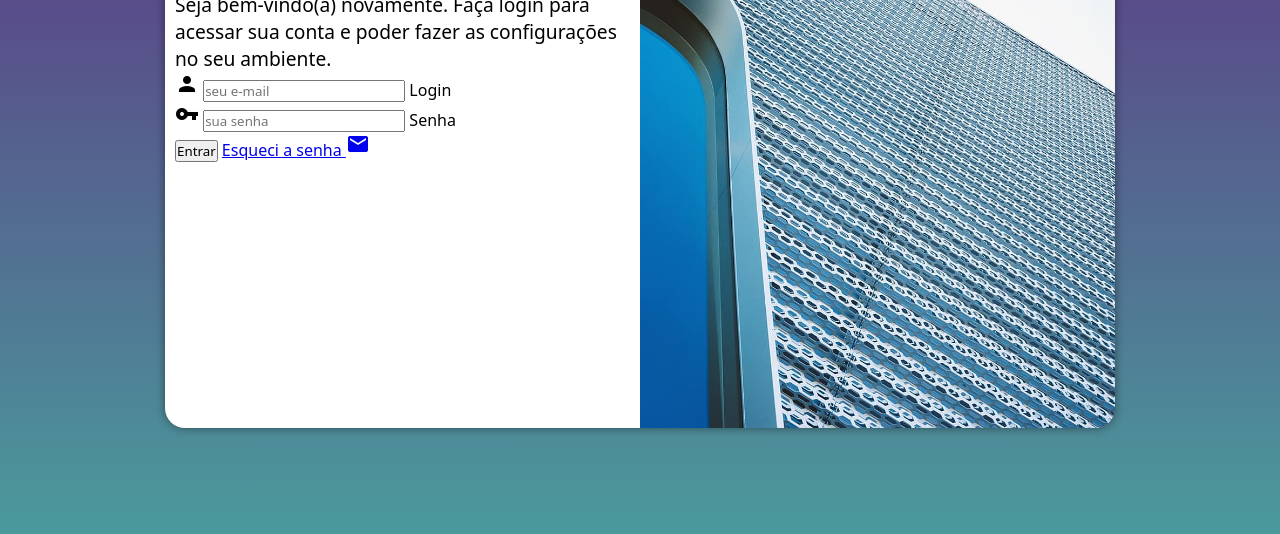
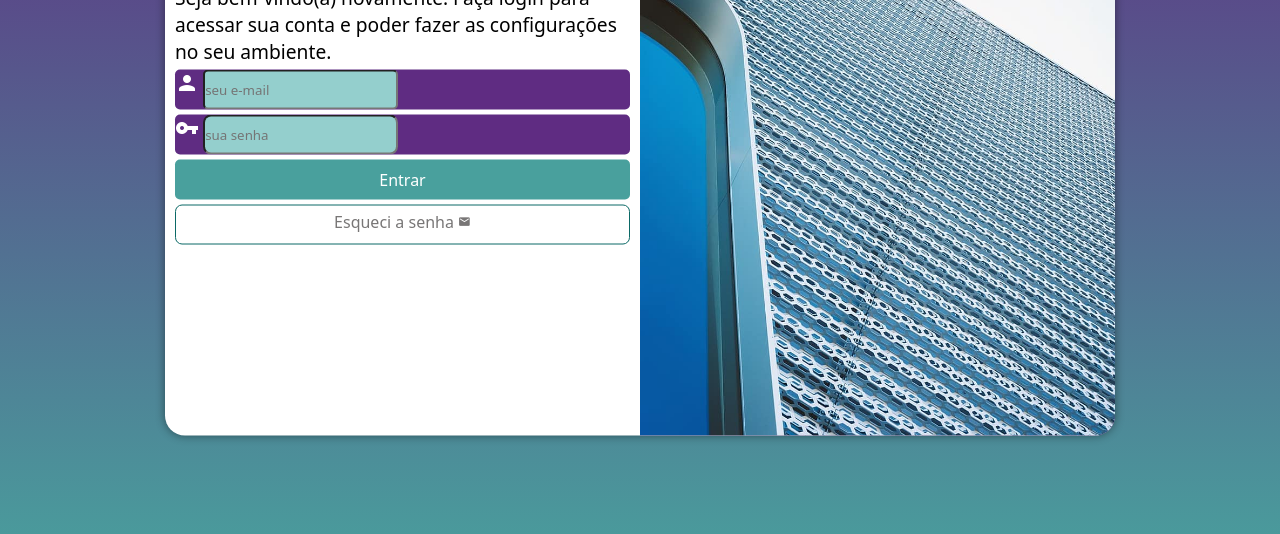
Before and after one commit to DeyvissonAlves/projeto-login, a plain HTML site: page index.html in a window 1280 px wide. Shown: the part 222-756 px from the top of the page. Drawn offline with Linux system fonts and the light colour scheme.

Commit message:
formatação do formulário

```diff
--- a/estilos/style.css
+++ b/estilos/style.css
@@ -34,7 +34,7 @@ section#login {
 
     background-color: white;
     width: 260px;
-    height: 500px;
+    height: 515px;
     border-radius: 20px;
     box-shadow: 0px 0px 10px rgba(0, 0, 0, 0.455);
 
@@ -63,3 +63,70 @@ div#formulario > h1 {
 div#formulario > p {
     font-size: 0.8em;
 }
+
+form > div.campo {
+    background-color: #5f2c82;
+    display: block;
+    width: 100%;
+    height: 40px;
+    border-radius: 5px;
+    margin: 5px 0px;
+    color: white;
+}
+
+div.campo > label {
+    display: none;
+}
+
+#ilogin {
+    background-color: #94CFCD;
+    border-radius: 5px;
+    width: 195px;
+    height: 40px;
+}
+
+#isenha {
+    background-color: #94CFCD;
+    border-radius: 8px;
+    width: 195px;
+    height: 40px;
+}
+
+form > input[type=submit] {
+   display: block;
+   font-size: 1em;
+   width: 100%;
+   height: 40px;
+   background-color: #49a09d;
+   color: white;
+   border-radius: 5px;
+   border: none;
+   cursor: pointer;
+}
+
+form > input[type=submit]:hover {
+    background-color: #0b6966;
+}
+
+form > a.botao {
+    display: block;
+    text-align: center;
+    font-size: 1em;
+    width: 100%;
+    height: 40px;
+    padding-top: 5px;
+    background-color: white;
+    border: 1px solid #0b6966;
+    margin-top: 5px;
+    border-radius: 7px;
+    text-decoration: none;
+    color: rgb(120, 118, 118);
+}
+
+form > a.botao:hover {
+    background-color: #6cd3cf;
+}
+
+form > a.botao > i {
+    font-size: 0.8em;
+}
--- a/index.html
+++ b/index.html
@@ -29,7 +29,7 @@
                         <label for="isenha">Senha</label>
                     </div>
                     <input type="submit" value="Entrar">
-                    <a href="esqueci.html">
+                    <a href="esqueci.html" class="botao">
                         Esqueci a senha <i class="material-icons">mail</i>
                     </a>
                 </form>
```
